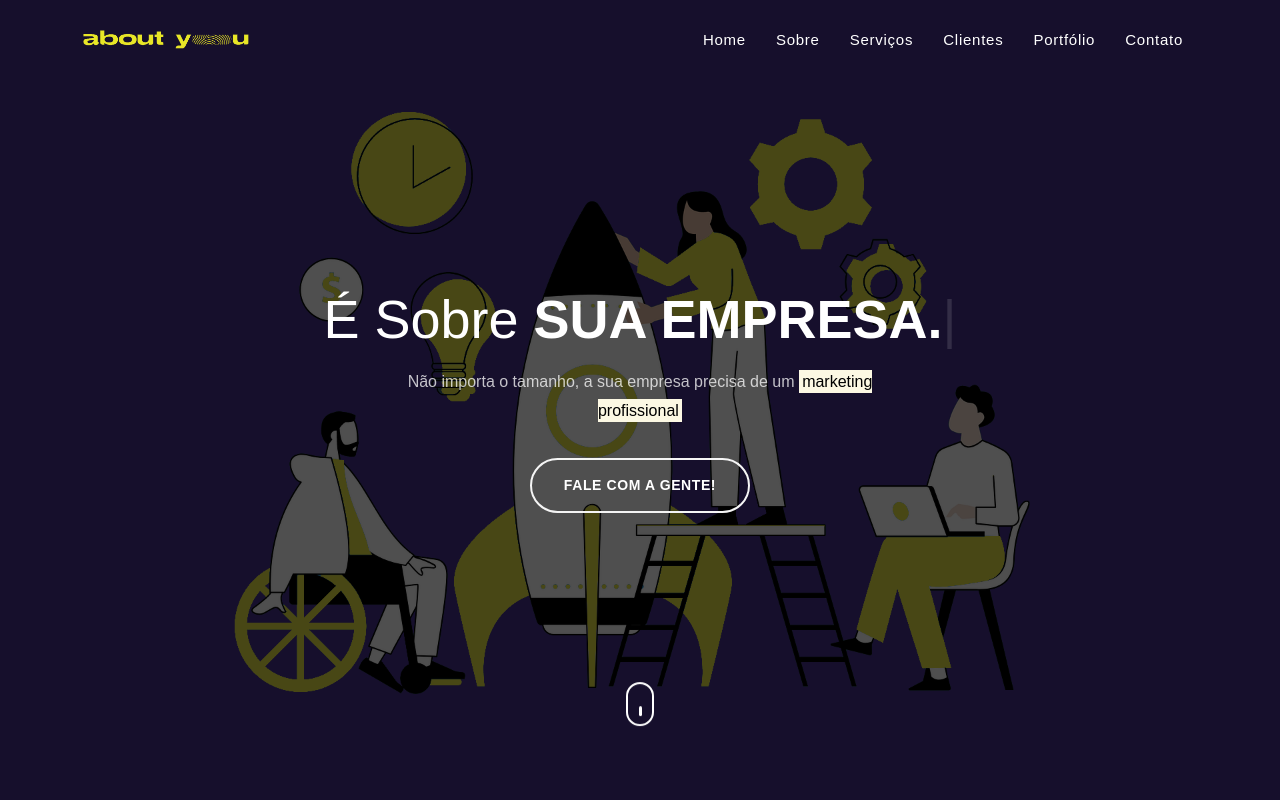
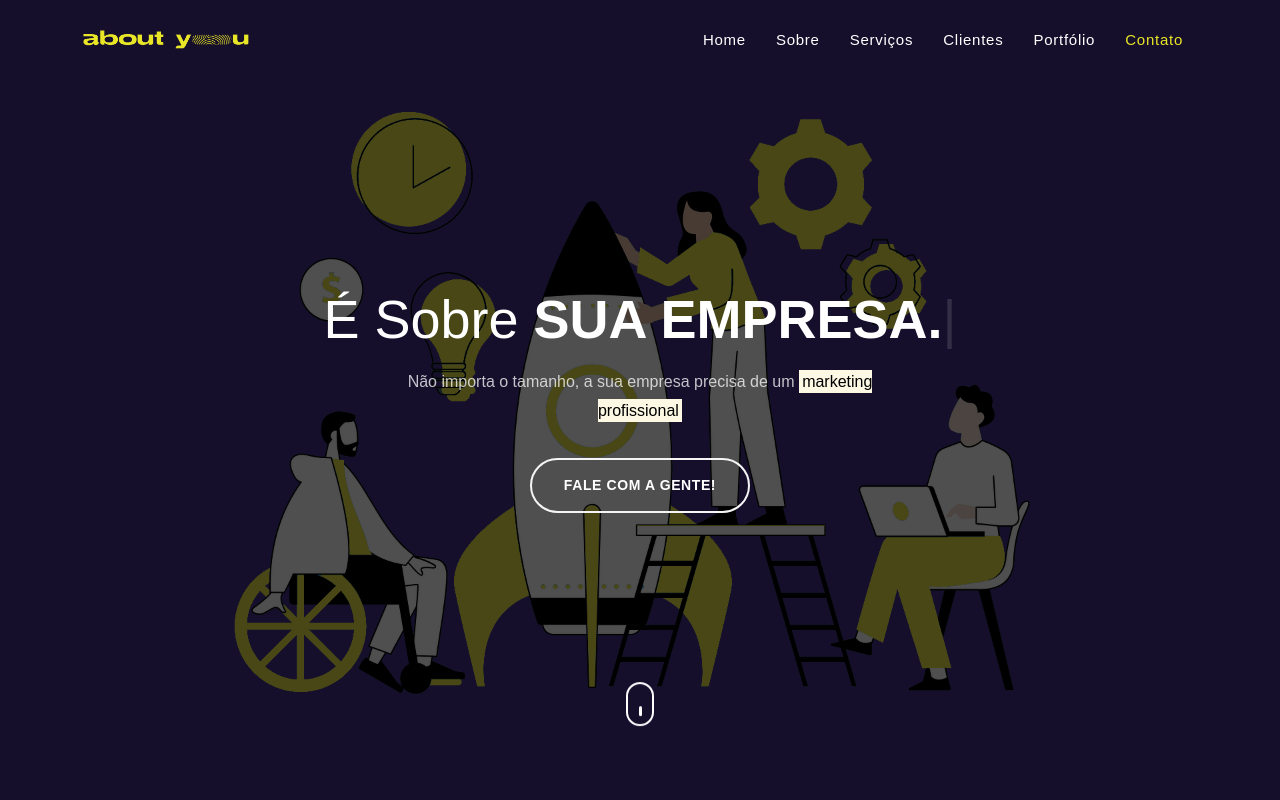
Before and after one commit to CriaB/aboutyou, a plain HTML site: page index.html in a window 1280 px wide. Shown: the top 800 px of the page. Drawn offline with Linux system fonts and the light colour scheme.

Commit message:
Update index.html

```diff
--- a/index.html
+++ b/index.html
@@ -30,6 +30,7 @@
 
     <!-- Custom Style -->
     <link rel="stylesheet" type="text/css" href="css/style.css">
+    <link rel="stylesheet" type="text/css" href="css/color/default.css" id="option-color">
 </head>
 <body>
 
```
